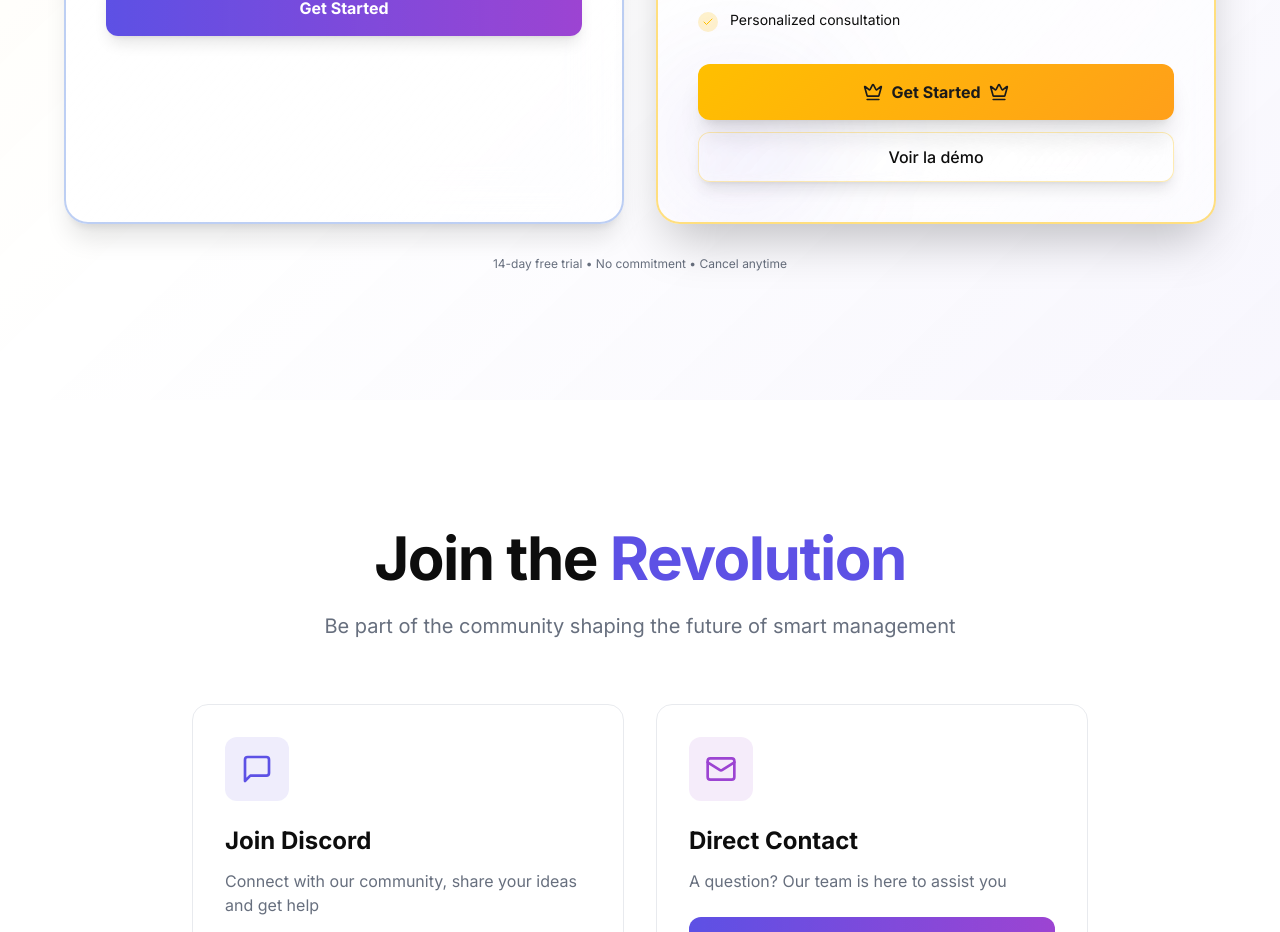
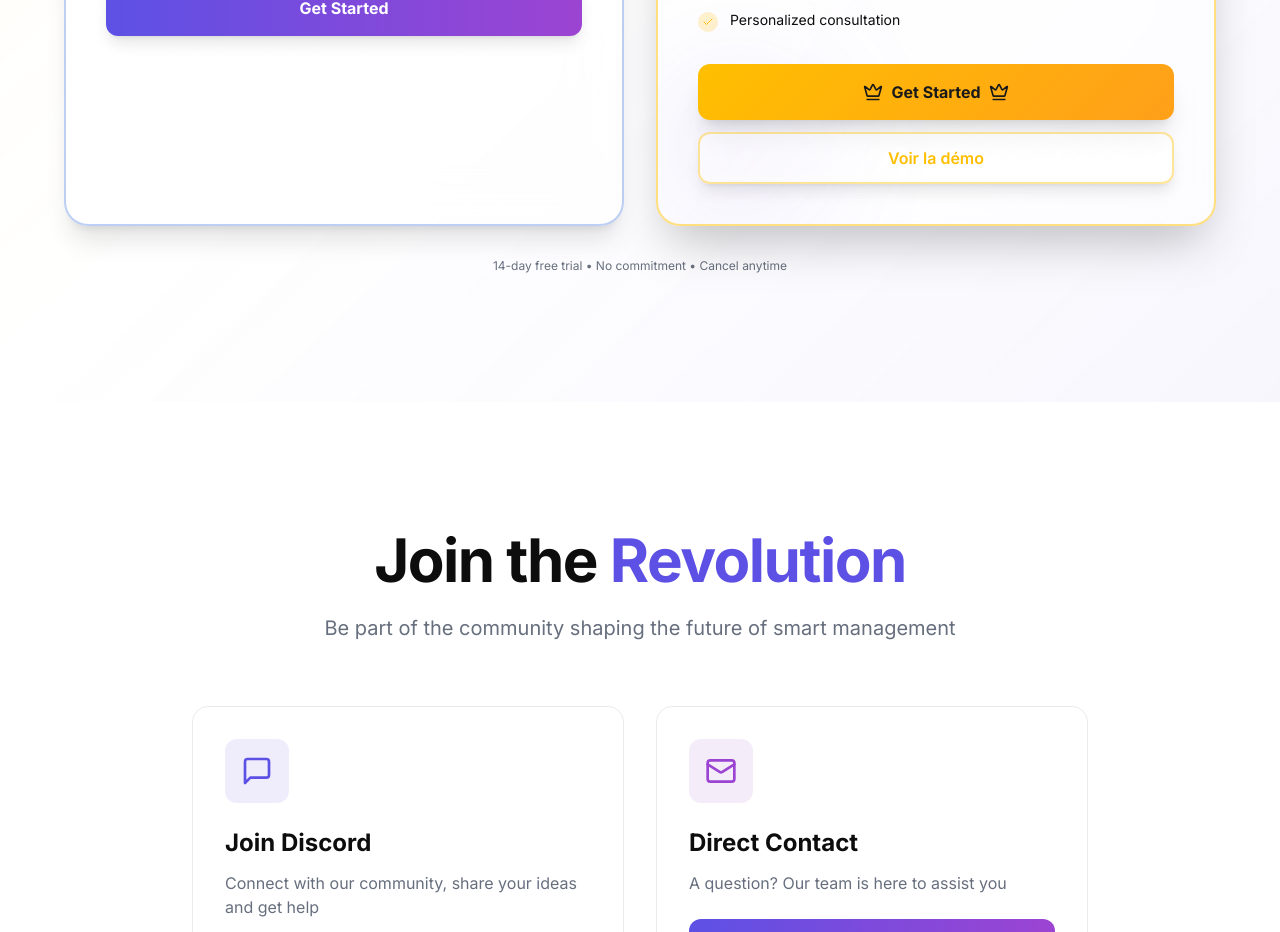
Before and after one commit to AleX122717/fylink-stellar-showcase, a React (Vite) app: page / in a window 1280 px wide. Shown: the part 3668-4600 px from the top of the page. Built offline with nearby package versions, Linux system fonts and the light colour scheme; the HTML template or start-up script is replaced by a standard one.

Commit message:
Fix: Premium+ demo button

```diff
--- a/src/components/PremiumSection.tsx
+++ b/src/components/PremiumSection.tsx
@@ -103,7 +103,7 @@ const PremiumSection = () => {
                 <Crown className="w-5 h-5 group-hover:-rotate-12 transition-transform" />
               </button>
 
-              <button className="w-full py-3 mt-3 bg-background/10 backdrop-blur-sm text-foreground border border-premium/30 rounded-xl font-medium shadow-lg hover:bg-background/20 hover:border-premium/50 transition-all hover:scale-105">
+              <button className="w-full py-3 mt-3 bg-card/50 backdrop-blur-sm border-2 border-premium/40 rounded-xl font-semibold shadow-lg hover:bg-card hover:border-premium/60 transition-all hover:scale-105 text-premium">
                 Voir la démo
               </button>
             </div>
```
